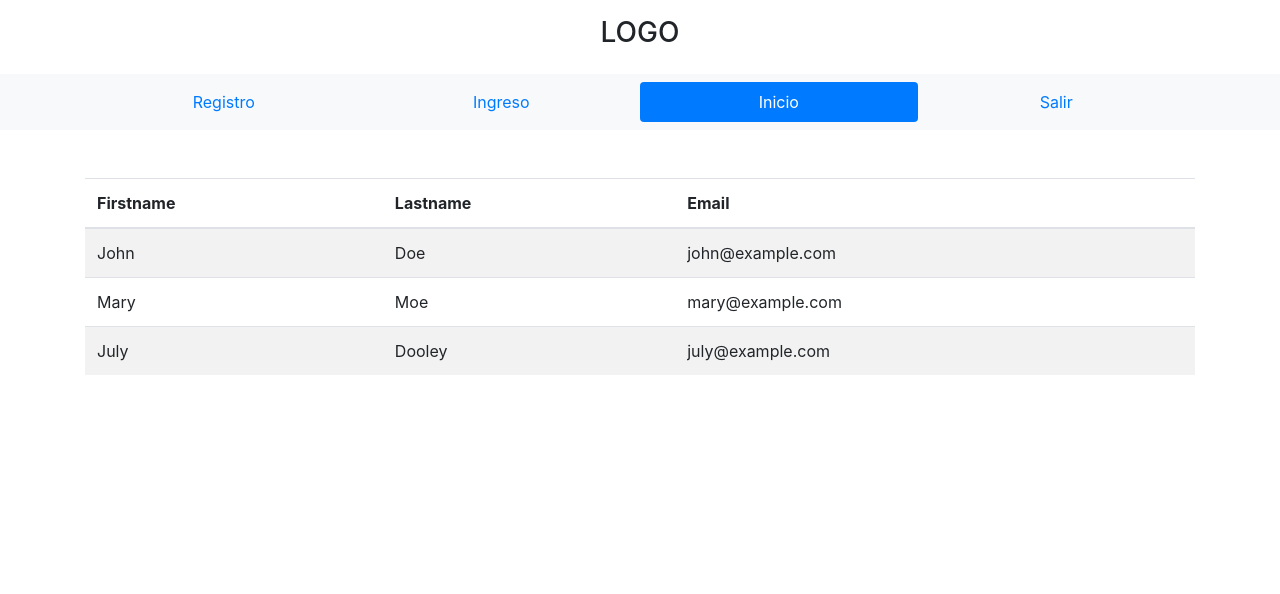
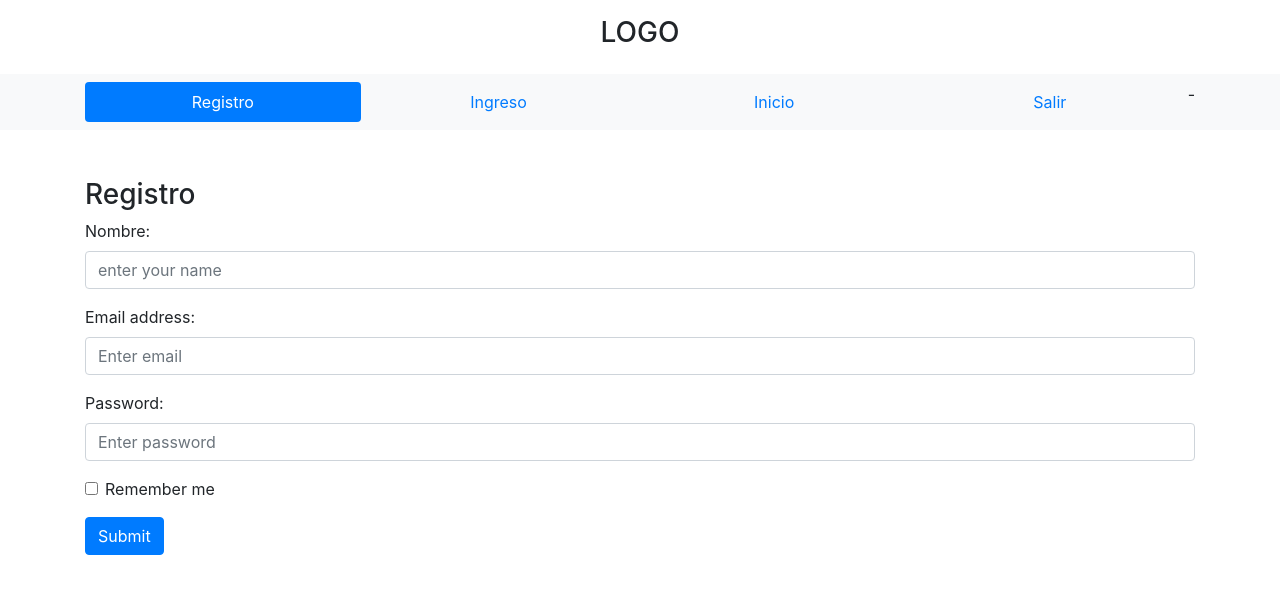
Before and after one commit to ulibarri/mvc, a PHP site: page /views/layout.php in a window 1280 px wide. Shown: the top 594 px of the page. Run offline with PHP 8.4, Linux system fonts and the light colour scheme.

Commit message:
template added

```diff
--- a/controllers/layoutController.php
+++ b/controllers/layoutController.php
@@ -3,7 +3,7 @@
     Class layoutController{
 
         public function loadLayoutController(){
-            include "views/layout.php"
+            include "views/layout.php";
         }
     }
 ?>
--- a/views/layout.php
+++ b/views/layout.php
@@ -26,18 +26,66 @@
     <div class="container-fluid bg-light">
         <div class="container">
             <ul class="nav nav-justified py-2 nav-pills">
+
+            <?php if (isset($_GET["pagina"])): ?>
+
+                    <?php if ($_GET["pagina"] == "registro"): ?>
                         <li class="nav-item">
-                    <a class="nav-link " href="registro.html">Registro</a>
+                            <a class="nav-link active" href="index.php?pagina=registro">Registro</a>
+                        </li>
+                    <?php else: ?>
+                        <li class="nav-item">
+                            <a class="nav-link " href="index.php?pagina=registro">Registro</a>
+                        </li>
+                    <?php endif ?>
+
+
+                    <?php if($_GET["pagina"] == "ingreso"): ?>
+                        <li class="nav-item">
+                            <a class="nav-link active" href="index.php?pagina=ingreso">Ingreso</a>
+                        </li>
+                    <?php else: ?>
+                        <li class="nav-item">
+                            <a class="nav-link " href="index.php?pagina=ingreso">Ingreso</a>
+                        </li>
+                    <?php endif ?>
+
+                    <?php if($_GET["pagina"] == "inicio"): ?>
+                        <li class="nav-item">
+                            <a class="nav-link active" href="index.php?pagina=inicio">Inicio</a>
+                        </li>
+                    <?php else: ?>
+                        <li class="nav-item">
+                            <a class="nav-link " href="index.php?pagina=inicio">Inicio</a>
+                        </li>
+                    <?php endif ?>
+
+                    <?php if($_GET["pagina"] == "salir"): ?>
+                        <li class="nav-item">
+                            <a class="nav-link active" href="index.php?pagina=salir">Salir</a>
+                        </li>
+                    <?php else: ?>
+                        <li class="nav-item">
+                            <a class="nav-link " href="index.php?pagina=salir">Salir</a>
+                        </li>
+                    <?php endif ?>
+                <?php else: ?>
+
+                  <li class="nav-item">
+                        <a class="nav-link active" href="index.php?pagina=registro">Registro</a>
                     </li>
                     <li class="nav-item">
-                    <a class="nav-link" href="ingreso.html">Ingreso</a>
+                        <a class="nav-link" href="index.php?pagina=ingreso">Ingreso</a>
                     </li>
                     <li class="nav-item">
-                    <a class="nav-link active" href="index.html">Inicio</a>
+                        <a class="nav-link " href="index.php?pagina=inicio">Inicio</a>
                     </li>
                     <li class="nav-item">
-                        <a class="nav-link" href="#">Salir</a>
+                            <a class="nav-link" href="index.php?pagina=salir">Salir</a>
                     </li>
+                -
+                <?php endif ?>
+
             </ul>
         </div>
     </div>
@@ -45,34 +93,20 @@
 <div class="container-fluid">
     <div class="container py-5">
 
+    <?php
+        if (isset($_GET["pagina"])){
+            if ($_GET["pagina"] == "registro" || $_GET["pagina"] == "ingreso" || $_GET["pagina"] == "inicio" || $_GET["pagina"] == "salir" )
+                include "pages/".$_GET["pagina"].".php";
+            else{
+                /* mostrar panina 404 */
+                include "pages/error404.php";
+            }
 
+        }else{
+            include "pages/registro.php";
+        }
 
-    <table class="table table-striped">
-        <thead>
-            <tr>
-                <th>Firstname</th>
-                <th>Lastname</th>
-                <th>Email</th>
-            </tr>
-        </thead>
-        <tbody>
-            <tr>
-                <td>John</td>
-                <td>Doe</td>
-                <td>john@example.com</td>
-            </tr>
-            <tr>
-                <td>Mary</td>
-                <td>Moe</td>
-                <td>mary@example.com</td>
-            </tr>
-            <tr>
-                <td>July</td>
-                <td>Dooley</td>
-                <td>july@example.com</td>
-            </tr>
-        </tbody>
-    </table>
+    ?>
 </div>
 </div>
 
--- /dev/null
+++ b/views/pages/error404.php
@@ -0,0 +1,4 @@
+<div class="text-center">
+    <h1>404</h1>
+    <p>página no encontrada</p>
+</div>
--- /dev/null
+++ b/views/pages/registro.php
@@ -0,0 +1,21 @@
+<h3>Registro</h3>
+<form action="">
+<div class="form-group">
+        <label for="nombre">Nombre:</label>
+        <input type="text" class="form-control" placeholder="enter your name" id="nombre">
+    </div>
+    <div class="form-group">
+        <label for="email">Email address:</label>
+        <input type="email" class="form-control" placeholder="Enter email" id="email">
+    </div>
+    <div class="form-group">
+        <label for="pwd">Password:</label>
+        <input type="password" class="form-control" placeholder="Enter password" id="pwd">
+    </div>
+    <div class="form-group form-check">
+        <label class="form-check-label">
+        <input class="form-check-input" type="checkbox"> Remember me
+        </label>
+    </div>
+    <button type="submit" class="btn btn-primary">Submit</button>
+</form>
--- /dev/null
+++ b/views/pages/salir.php
@@ -0,0 +1 @@
+<h3>Salir</h3>
```
Also changed, not shown: views/pages/ingreso.php (added, +17 -0 lines), views/pages/inicio.php (added, +27 -0 lines). Lines whose indentation alone changed are shown as unchanged.
